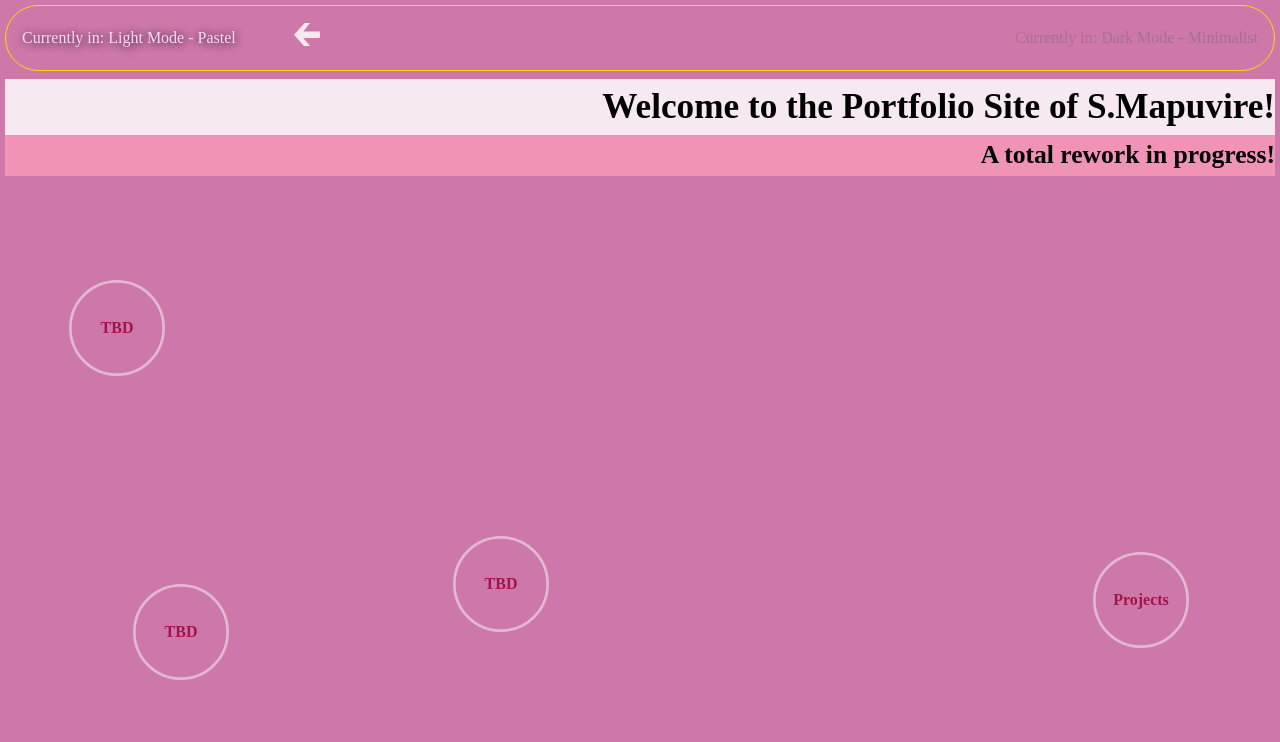
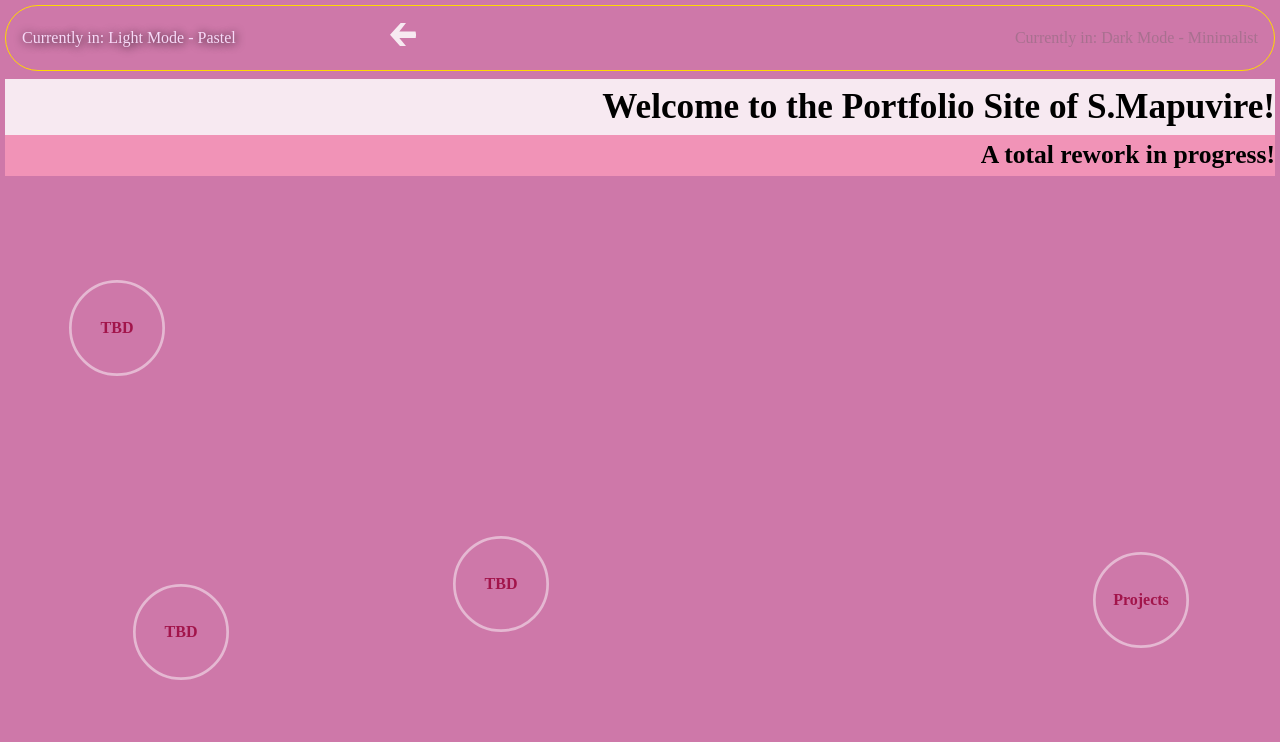
Before and after one commit to S-Mapuvire/theMess, a Vue app: page / in a window 1280 px wide. Shown: the top 742 px of the page. Built offline with nearby package versions, Linux system fonts and the light colour scheme.

Commit message:
Update ThemeButton.vue
Changed spacing on arrow so it doesn't go off edge

```diff
--- a/src/components/ThemeButton.vue
+++ b/src/components/ThemeButton.vue
@@ -120,14 +120,14 @@ $pinkFactory: #f7daf8;
     border-radius: 50%;
 
     top: calc(1rem);
-    left: calc(18rem);
+    left: calc(30vw);
     height: calc(4rem * 0.4);
     width: calc(4rem * 0.4);
 
     transform: translate(0);
 }
 .switch-toggle-checked{
-    transform: translateX(75rem) rotate(180deg);
+    transform: translateX(40vw) rotate(180deg);
 }
 .darkTheme span:nth-of-type(1), .lightTheme span:nth-of-type(2){
     color: rgba(102, 97, 97, 0.356);
@@ -144,12 +144,14 @@ $pinkFactory: #f7daf8;
         padding: 0.7rem;
     }
 }
+// figure out how to make another rule for smallest size so this rule can go there
 @media (width < 800px){
     .switch-toggle{
         top: calc(0.5rem);
+        left: calc(50vw);
     }
     .switch-toggle-checked{
-        transform: translateX(2rem) rotate(180deg);
+        transform: translateX(-15vw) rotate(180deg);
     }
     .switch-label{
         padding: 0.5rem;
```
